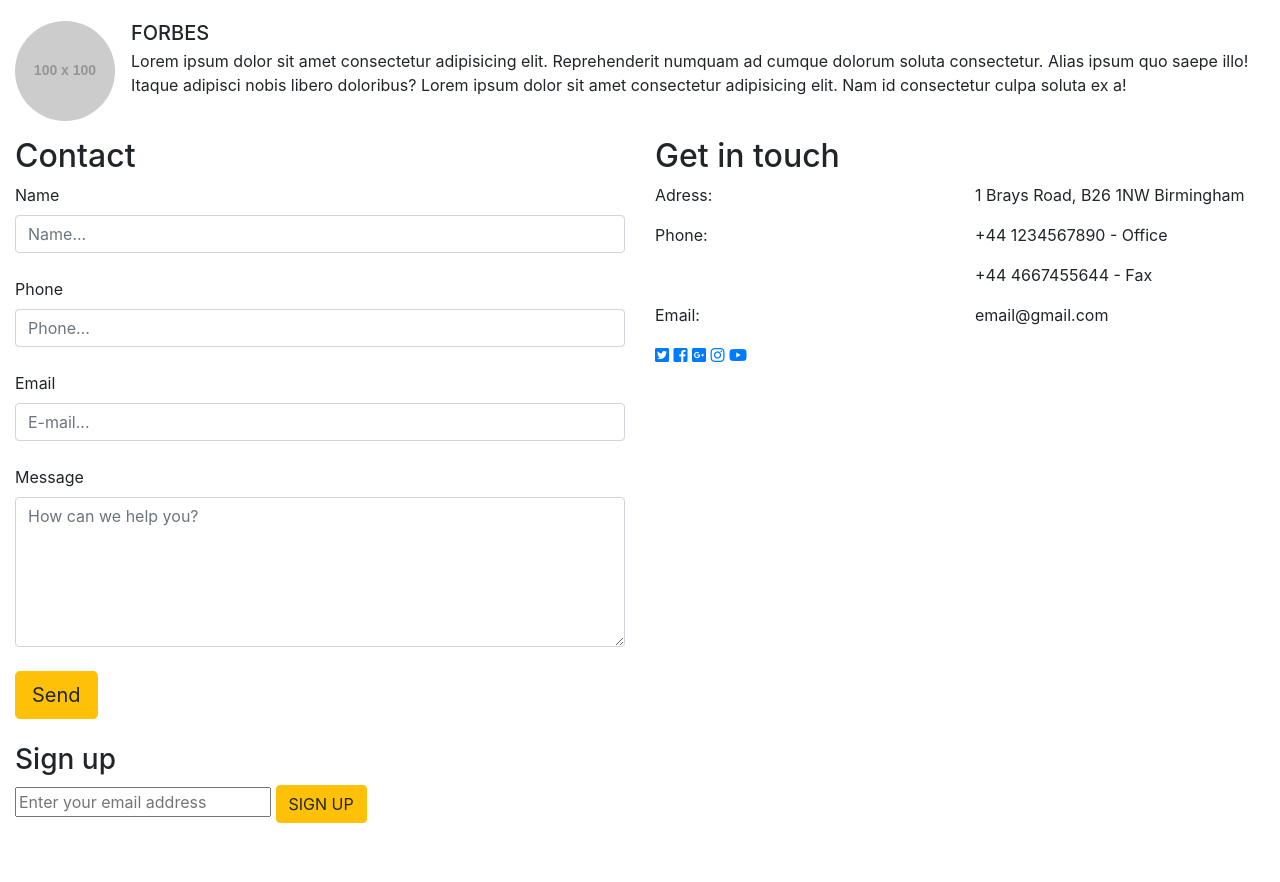
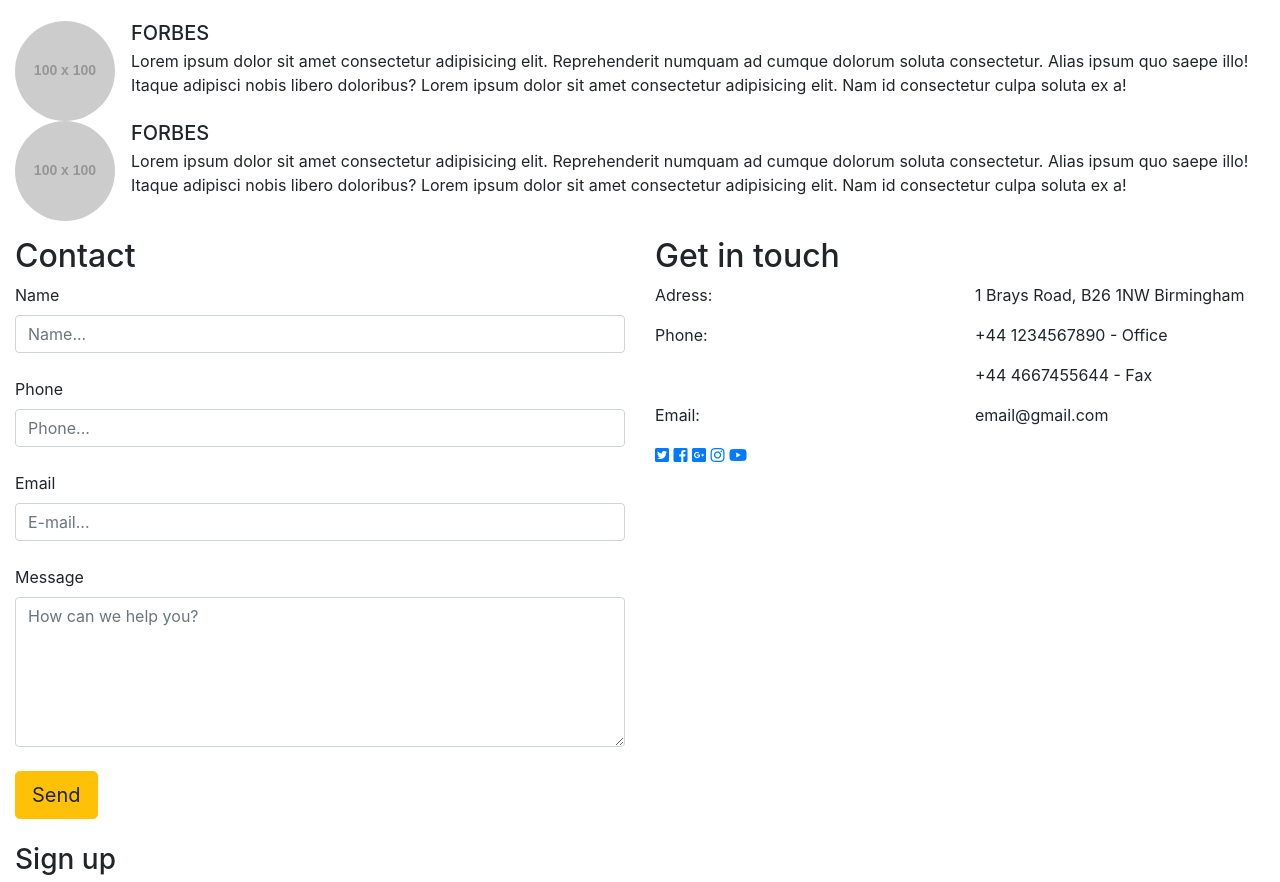
Before and after one commit to pav1984/kodilla-git, a plain HTML site: page index.html in a window 1280 px wide. Shown: the part 1896-2778 px from the top of the page. Before the commit the page ends 2719 px from the top, so only its background shows below. Drawn offline with nearby package versions, Linux system fonts and the light colour scheme; files that its build step writes are made by us from their sources; placeholder pictures from the web are drawn by us.

Commit message:
Add new li in media group

```diff
--- a/index.html
+++ b/index.html
@@ -193,6 +193,13 @@
                         Lorem ipsum dolor sit amet consectetur adipisicing elit. Reprehenderit numquam ad cumque dolorum soluta consectetur. Alias ipsum quo saepe illo! Itaque adipisci nobis libero doloribus? Lorem ipsum dolor sit amet consectetur adipisicing elit. Nam id consectetur culpa soluta ex a!
                     </div>
                 </li>
+                <li class="media">
+                    <img class="mr-3 rounded-circle" src="https://via.placeholder.com/100x100" alt="Generic placeholder image">
+                    <div class="media-body">
+                        <h5 class="mt-0 mb-1 text-uppercase">Forbes</h5>
+                        Lorem ipsum dolor sit amet consectetur adipisicing elit. Reprehenderit numquam ad cumque dolorum soluta consectetur. Alias ipsum quo saepe illo! Itaque adipisci nobis libero doloribus? Lorem ipsum dolor sit amet consectetur adipisicing elit. Nam id consectetur culpa soluta ex a!
+                    </div>
+                </li>
             </ul>
 
         </div>
```
